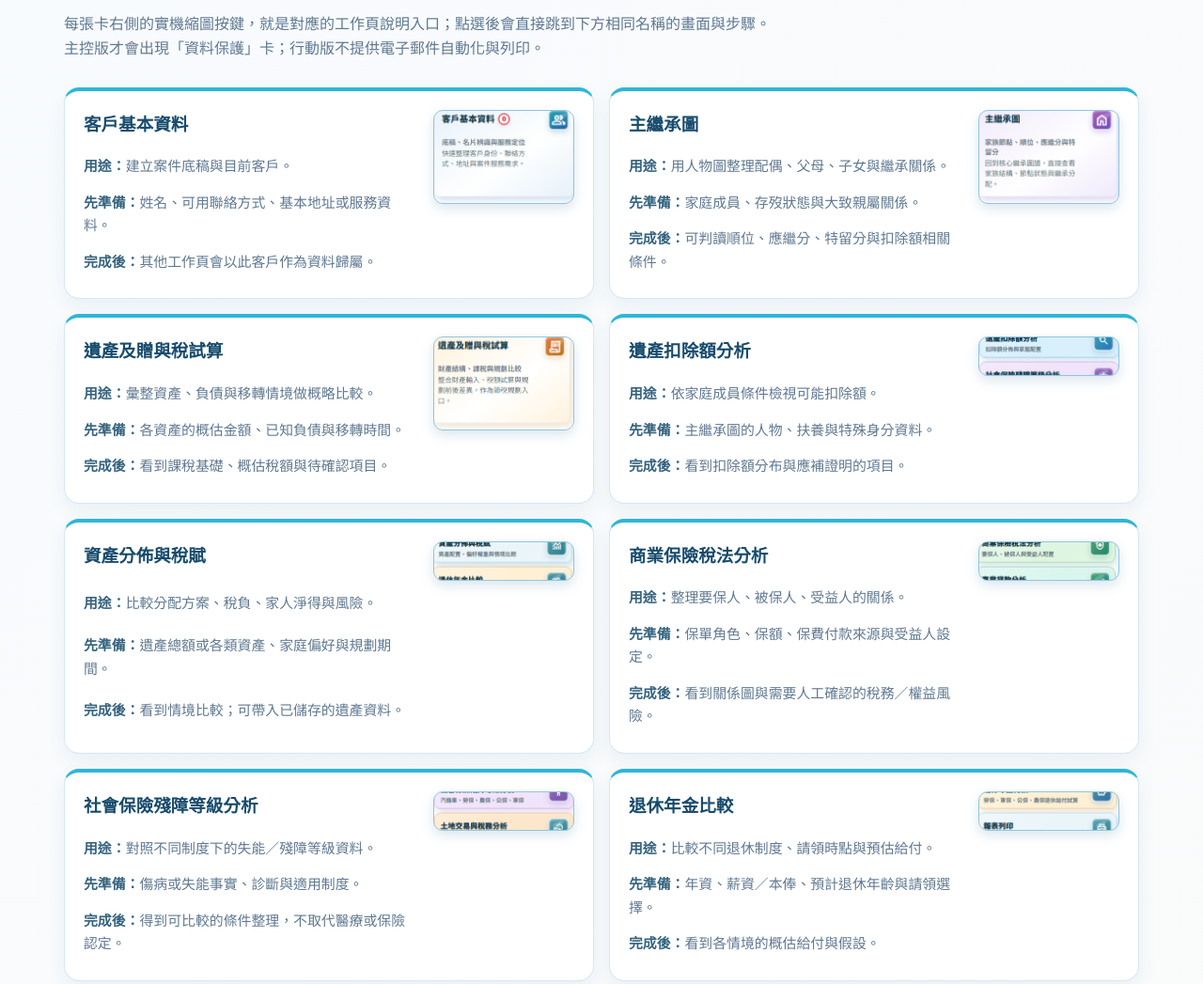
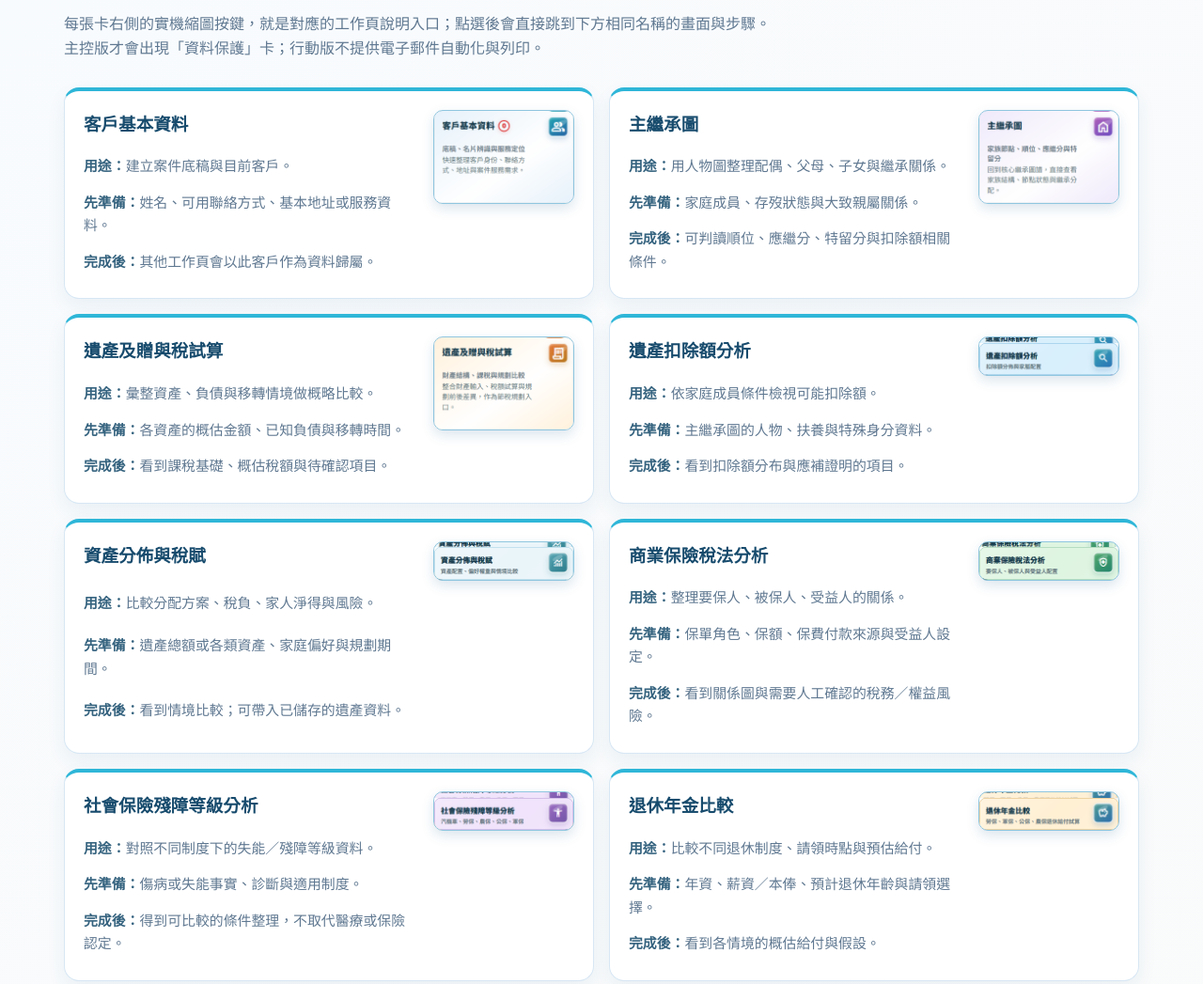
Before and after one commit to josephtn916816/inheritance-site, a plain HTML site: page guide/index.html in a window 1280 px wide. Shown: the part 1336-2383 px from the top of the page at 94% size. Drawn offline with Linux system fonts and the light colour scheme.

Commit message:
Show actual home card images in guide

```diff
--- a/assets/guide-card-crops.css
+++ b/assets/guide-card-crops.css
@@ -1,31 +1,31 @@
-/* 首頁功能卡截圖：只裁切入口卡片，不顯示工作頁全圖或文字覆蓋。 */
-.guide-card-grid article:not(.customer-card):not(.multi-page-card)>a{
-  align-self:start;
-  min-height:var(--card-height,100px);
-  padding:0;
-  border:1px solid #8fc6df;
-  border-radius:10px;
-  background-image:linear-gradient(#0000,#0000),url("screenshots/workspace-home.png");
-  background-size:100% 100%,450% auto;
-  background-position:0 0,var(--card-x,36%) var(--card-y,34%);
-  background-repeat:no-repeat;
-  color:transparent;
-  font-size:0;
-  box-shadow:0 5px 13px #1a5f9028;
+/* 首頁功能卡截圖：直接顯示實機卡片圖片，不疊加說明文字。 */
+.guide-card-grid article > a:has(img) {
+  align-self: start;
+  display: block;
+  min-height: 0;
+  margin: 0;
+  padding: 0;
+  overflow: hidden;
+  border: 1px solid #8fc6df;
+  border-radius: 10px;
+  background: #fff;
+  box-shadow: 0 5px 13px #1a5f9028;
+  color: transparent;
+  font-size: 0;
+  line-height: 0;
 }
-.guide-card-grid article:not(.customer-card):not(.multi-page-card)>a::after{content:none!important}
-.guide-card-grid article:has(a[href="#client-profile"]){--card-x:36%;--card-y:34%;--card-height:100px}
-.guide-card-grid article:has(a[href="#family"]){--card-x:66%;--card-y:34%;--card-height:100px}
-.guide-card-grid article:has(a[href="#estate-tax"]){--card-x:96%;--card-y:34%;--card-height:100px}
-.guide-card-grid article:has(a[href="#deduction"]){--card-x:36%;--card-y:71%;--card-height:42px}
-.guide-card-grid article:has(a[href="#asset-distribution-tax"]){--card-x:66%;--card-y:71%;--card-height:42px}
-.guide-card-grid article:has(a[href="#commercial-insurance"]){--card-x:96%;--card-y:71%;--card-height:42px}
-.guide-card-grid article:has(a[href="#disability-grades"]){--card-x:36%;--card-y:86%;--card-height:42px}
-.guide-card-grid article:has(a[href="#retirement-pension"]){--card-x:66%;--card-y:86%;--card-height:42px}
-.guide-card-grid article:has(a[href="#loan-analysis"]){--card-x:96%;--card-y:86%;--card-height:42px}
-.guide-card-grid article:has(a[href="#land-exchange"]){--card-x:36%;--card-y:100%;--card-height:42px}
-.guide-card-grid article:has(a[href="#report-center"]){--card-x:66%;--card-y:100%;--card-height:42px}
-.guide-card-grid article:has(a[href="#laws"]){--card-x:96%;--card-y:100%;--card-height:42px}
-.guide-card-grid article:has(a[href="#backup-restore"]),.guide-card-grid article:has(a[href="#email-automation"]),.guide-card-grid article:has(a[href="#commercial-control"]){--card-x:36%;--card-y:100%;--card-height:42px}
-@media(max-width:900px){.guide-card-grid article:not(.customer-card):not(.multi-page-card)>a{min-height:var(--card-height,100px)}}
-@media(max-width:620px){.guide-card-grid article:not(.customer-card):not(.multi-page-card)>a{min-height:var(--card-height,100px)}}
+
+.guide-card-grid article > a:has(img)::after { content: none !important; }
+
+.guide-card-grid article > a:has(img) img {
+  display: block;
+  width: 100%;
+  height: auto;
+  border: 0;
+}
+
+.guide-card-grid article > a:has(img):hover,
+.guide-card-grid article > a:has(img):focus-visible {
+  transform: translateY(-2px);
+  box-shadow: 0 9px 18px #1a5f9040;
+}
--- a/guide/index.html
+++ b/guide/index.html
@@ -32,19 +32,19 @@
       <section class="section guide-section" id="cards">
         <p class="eyebrow">HOME CARD GUIDE</p><h2>首頁每一張功能卡</h2><p class="section-lead">每張卡右側的實機縮圖按鍵，就是對應的工作頁說明入口；點選後會直接跳到下方相同名稱的畫面與步驟。主控版才會出現「資料保護」卡；行動版不提供電子郵件自動化與列印。</p>
         <div class="guide-card-grid">
-          <article><h3>客戶基本資料</h3><p><b>用途：</b>建立案件底稿與目前客戶。</p><p><b>先準備：</b>姓名、可用聯絡方式、基本地址或服務資料。</p><p><b>完成後：</b>其他工作頁會以此客戶作為資料歸屬。</p><a href="#client-profile" aria-label="查看客戶基本資料的操作說明">看工作頁說明</a></article>
-          <article><h3>主繼承圖</h3><p><b>用途：</b>用人物圖整理配偶、父母、子女與繼承關係。</p><p><b>先準備：</b>家庭成員、存歿狀態與大致親屬關係。</p><p><b>完成後：</b>可判讀順位、應繼分、特留分與扣除額相關條件。</p><a href="#family" aria-label="查看主繼承圖的操作說明">看工作頁說明</a></article>
-          <article><h3>遺產及贈與稅試算</h3><p><b>用途：</b>彙整資產、負債與移轉情境做概略比較。</p><p><b>先準備：</b>各資產的概估金額、已知負債與移轉時間。</p><p><b>完成後：</b>看到課稅基礎、概估稅額與待確認項目。</p><a href="#estate-tax">看工作頁說明 →</a></article>
-          <article><h3>遺產扣除額分析</h3><p><b>用途：</b>依家庭成員條件檢視可能扣除額。</p><p><b>先準備：</b>主繼承圖的人物、扶養與特殊身分資料。</p><p><b>完成後：</b>看到扣除額分布與應補證明的項目。</p><a href="#deduction">看工作頁說明 →</a></article>
-          <article><h3>資產分佈與稅賦</h3><p><b>用途：</b>比較分配方案、稅負、家人淨得與風險。</p><p><b>先準備：</b>遺產總額或各類資產、家庭偏好與規劃期間。</p><p><b>完成後：</b>看到情境比較；可帶入已儲存的遺產資料。</p><a href="#asset-distribution-tax">看工作頁說明 →</a></article>
-          <article><h3>商業保險稅法分析</h3><p><b>用途：</b>整理要保人、被保人、受益人的關係。</p><p><b>先準備：</b>保單角色、保額、保費付款來源與受益人設定。</p><p><b>完成後：</b>看到關係圖與需要人工確認的稅務／權益風險。</p><a href="#commercial-insurance">看工作頁說明 →</a></article>
-          <article><h3>社會保險殘障等級分析</h3><p><b>用途：</b>對照不同制度下的失能／殘障等級資料。</p><p><b>先準備：</b>傷病或失能事實、診斷與適用制度。</p><p><b>完成後：</b>得到可比較的條件整理，不取代醫療或保險認定。</p><a href="#disability-grades">看工作頁說明 →</a></article>
-          <article><h3>退休年金比較</h3><p><b>用途：</b>比較不同退休制度、請領時點與預估給付。</p><p><b>先準備：</b>年資、薪資／本俸、預計退休年齡與請領選擇。</p><p><b>完成後：</b>看到各情境的概估給付與假設。</p><a href="#retirement-pension" aria-label="查看退休年金比較的操作說明">看工作頁說明</a></article>
+          <article><h3>客戶基本資料</h3><p><b>用途：</b>建立案件底稿與目前客戶。</p><p><b>先準備：</b>姓名、可用聯絡方式、基本地址或服務資料。</p><p><b>完成後：</b>其他工作頁會以此客戶作為資料歸屬。</p><a href="#client-profile" aria-label="查看客戶基本資料的操作說明"><img src="../assets/card-crops/client-profile.png" alt="客戶基本資料功能卡"></a></article>
+          <article><h3>主繼承圖</h3><p><b>用途：</b>用人物圖整理配偶、父母、子女與繼承關係。</p><p><b>先準備：</b>家庭成員、存歿狀態與大致親屬關係。</p><p><b>完成後：</b>可判讀順位、應繼分、特留分與扣除額相關條件。</p><a href="#family" aria-label="查看主繼承圖的操作說明"><img src="../assets/card-crops/family.png" alt="主繼承圖功能卡"></a></article>
+          <article><h3>遺產及贈與稅試算</h3><p><b>用途：</b>彙整資產、負債與移轉情境做概略比較。</p><p><b>先準備：</b>各資產的概估金額、已知負債與移轉時間。</p><p><b>完成後：</b>看到課稅基礎、概估稅額與待確認項目。</p><a href="#estate-tax" aria-label="查看遺產及贈與稅試算的操作說明"><img src="../assets/card-crops/estate-tax.png" alt="遺產及贈與稅試算功能卡"></a></article>
+          <article><h3>遺產扣除額分析</h3><p><b>用途：</b>依家庭成員條件檢視可能扣除額。</p><p><b>先準備：</b>主繼承圖的人物、扶養與特殊身分資料。</p><p><b>完成後：</b>看到扣除額分布與應補證明的項目。</p><a href="#deduction" aria-label="查看遺產扣除額分析的操作說明"><img src="../assets/card-crops/deduction.png" alt="遺產扣除額分析功能卡"></a></article>
+          <article><h3>資產分佈與稅賦</h3><p><b>用途：</b>比較分配方案、稅負、家人淨得與風險。</p><p><b>先準備：</b>遺產總額或各類資產、家庭偏好與規劃期間。</p><p><b>完成後：</b>看到情境比較；可帶入已儲存的遺產資料。</p><a href="#asset-distribution-tax" aria-label="查看資產分佈與稅賦的操作說明"><img src="../assets/card-crops/asset-distribution-tax.png" alt="資產分佈與稅賦功能卡"></a></article>
+          <article><h3>商業保險稅法分析</h3><p><b>用途：</b>整理要保人、被保人、受益人的關係。</p><p><b>先準備：</b>保單角色、保額、保費付款來源與受益人設定。</p><p><b>完成後：</b>看到關係圖與需要人工確認的稅務／權益風險。</p><a href="#commercial-insurance" aria-label="查看商業保險稅法分析的操作說明"><img src="../assets/card-crops/commercial-insurance.png" alt="商業保險稅法分析功能卡"></a></article>
+          <article><h3>社會保險殘障等級分析</h3><p><b>用途：</b>對照不同制度下的失能／殘障等級資料。</p><p><b>先準備：</b>傷病或失能事實、診斷與適用制度。</p><p><b>完成後：</b>得到可比較的條件整理，不取代醫療或保險認定。</p><a href="#disability-grades" aria-label="查看社會保險殘障等級分析的操作說明"><img src="../assets/card-crops/disability-grades.png" alt="社會保險殘障等級分析功能卡"></a></article>
+          <article><h3>退休年金比較</h3><p><b>用途：</b>比較不同退休制度、請領時點與預估給付。</p><p><b>先準備：</b>年資、薪資／本俸、預計退休年齡與請領選擇。</p><p><b>完成後：</b>看到各情境的概估給付與假設。</p><a href="#retirement-pension" aria-label="查看退休年金比較的操作說明"><img src="../assets/card-crops/retirement-pension.png" alt="退休年金比較功能卡"></a></article>
           <article><h3>即時看股工具</h3><p><b>用途：</b>查看市場、類股、個股與觀察清單資訊。</p><p><b>先準備：</b>欲查詢的標的或觀察名單。</p><p><b>完成後：</b>看到即時資訊與技術／籌碼整理，作為自行研究的輔助。</p><a href="#stock-tool">看工作頁說明 →</a></article>
-          <article><h3>專業貸款分析</h3><p><b>用途：</b>把車貸、房貸、轉貸的月付與總成本放在一起比較。</p><p><b>先準備：</b>本金、利率、期數、開辦費與提前清償條件。</p><p><b>完成後：</b>看到總利息、月付與費用差異。</p><a href="#loan-analysis">看工作頁說明 →</a></article>
-          <article><h3>土地交易與稅務分析</h3><p><b>用途：</b>比較買賣、贈與與繼承，並納入下一代出售的概略稅費。</p><p><b>先準備：</b>土地價格、公告現值、取得與預計出售日期、費用估額。</p><p><b>完成後：</b>以萬元呈現各方案的兩階段費用與持有期間情境。</p><a href="#land-exchange">看工作頁說明 →</a></article>
-          <article><h3>報表列印</h3><p><b>用途：</b>整理已完成的條件、結果與說明，預覽後列印或另存 PDF。</p><p><b>先準備：</b>先確認目前客戶與要納入的頁面資料已儲存。</p><p><b>完成後：</b>取得可交付前再覆核的報表草稿。</p><a href="#report-center">看工作頁說明 →</a></article>
-          <article><h3>法規條文</h3><p><b>用途：</b>快速閱讀和目前工作相關的法規文字。</p><p><b>先準備：</b>知道要查的主題與適用時間點。</p><p><b>完成後：</b>取得查閱線索；仍須核對最新主管機關資料。</p><a href="#laws">看工作頁說明 →</a></article>
+          <article><h3>專業貸款分析</h3><p><b>用途：</b>把車貸、房貸、轉貸的月付與總成本放在一起比較。</p><p><b>先準備：</b>本金、利率、期數、開辦費與提前清償條件。</p><p><b>完成後：</b>看到總利息、月付與費用差異。</p><a href="#loan-analysis" aria-label="查看專業貸款分析的操作說明"><img src="../assets/card-crops/loan-analysis.png" alt="專業貸款分析功能卡"></a></article>
+          <article><h3>土地交易與稅務分析</h3><p><b>用途：</b>比較買賣、贈與與繼承，並納入下一代出售的概略稅費。</p><p><b>先準備：</b>土地價格、公告現值、取得與預計出售日期、費用估額。</p><p><b>完成後：</b>以萬元呈現各方案的兩階段費用與持有期間情境。</p><a href="#land-exchange" aria-label="查看土地交易與稅務分析的操作說明"><img src="../assets/card-crops/land-exchange.png" alt="土地交易與稅務分析功能卡"></a></article>
+          <article><h3>報表列印</h3><p><b>用途：</b>整理已完成的條件、結果與說明，預覽後列印或另存 PDF。</p><p><b>先準備：</b>先確認目前客戶與要納入的頁面資料已儲存。</p><p><b>完成後：</b>取得可交付前再覆核的報表草稿。</p><a href="#report-center" aria-label="查看報表列印的操作說明"><img src="../assets/card-crops/report-center.png" alt="報表列印功能卡"></a></article>
+          <article><h3>法規條文</h3><p><b>用途：</b>快速閱讀和目前工作相關的法規文字。</p><p><b>先準備：</b>知道要查的主題與適用時間點。</p><p><b>完成後：</b>取得查閱線索；仍須核對最新主管機關資料。</p><a href="#laws" aria-label="查看法規條文的操作說明"><img src="../assets/card-crops/laws.png" alt="法規條文功能卡"></a></article>
           <article><h3>資料備份與還原</h3><p><b>用途：</b>保存或移轉客戶案件資料。</p><p><b>先準備：</b>安全的備份位置與還原前確認。</p><p><b>完成後：</b>建立備份或預覽外部備份內容。</p><a href="#backup-restore">看工作頁說明 →</a></article>
           <article><h3>電子郵件自動化</h3><p><b>用途：</b>在桌面版建立範本、生日提醒與寄送規則。</p><p><b>先準備：</b>寄件帳號、Google 安全設定、測試收件人與範本。</p><p><b>完成後：</b>先寄測試信，再啟用人工核准的排程。</p><a href="#email-automation">看工作頁說明 →</a></article>
           <article class="management-card"><h3>資料保護 <small>管理主控版</small></h3><p><b>用途：</b>查看保護狀態、備份與內部帳號／設備管理。</p><p><b>客戶版：</b>不會顯示此卡；不需要設定授權台帳。</p><p><b>提醒：</b>僅由內部管理者操作，與客戶案件備份分開管理。</p><a href="#commercial-control">看工作頁說明 →</a></article>
```
Also changed, not shown: assets/card-crops/asset-distribution-tax.png (added), assets/card-crops/client-profile.png (added), assets/card-crops/commercial-insurance.png (added), assets/card-crops/deduction.png (added), assets/card-crops/disability-grades.png (added), assets/card-crops/estate-tax.png (added), assets/card-crops/family.png (added), assets/card-crops/land-exchange.png (added), assets/card-crops/laws.png (added), assets/card-crops/loan-analysis.png (added), assets/card-crops/report-center.png (added), assets/card-crops/retirement-pension.png (added).
